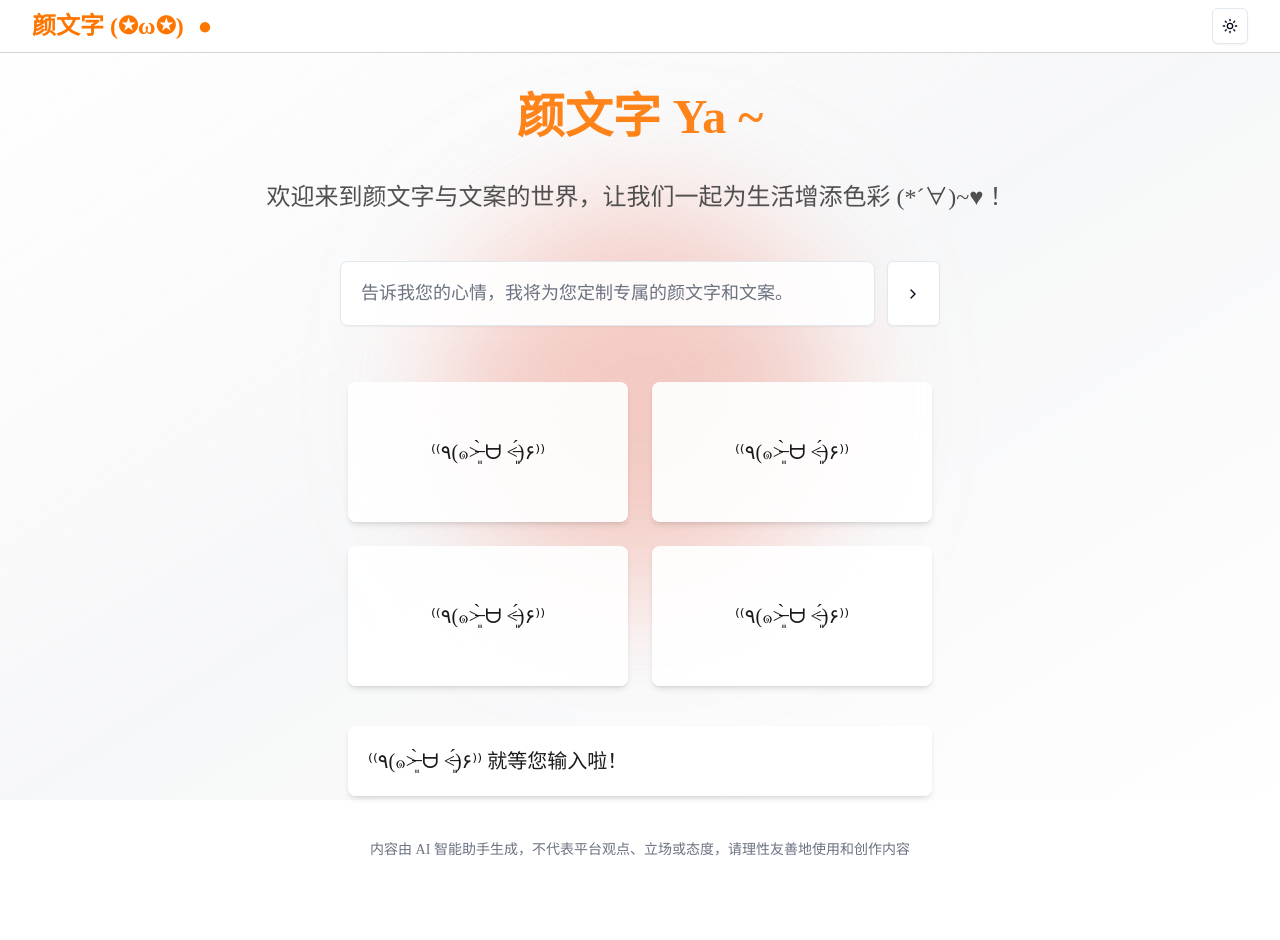
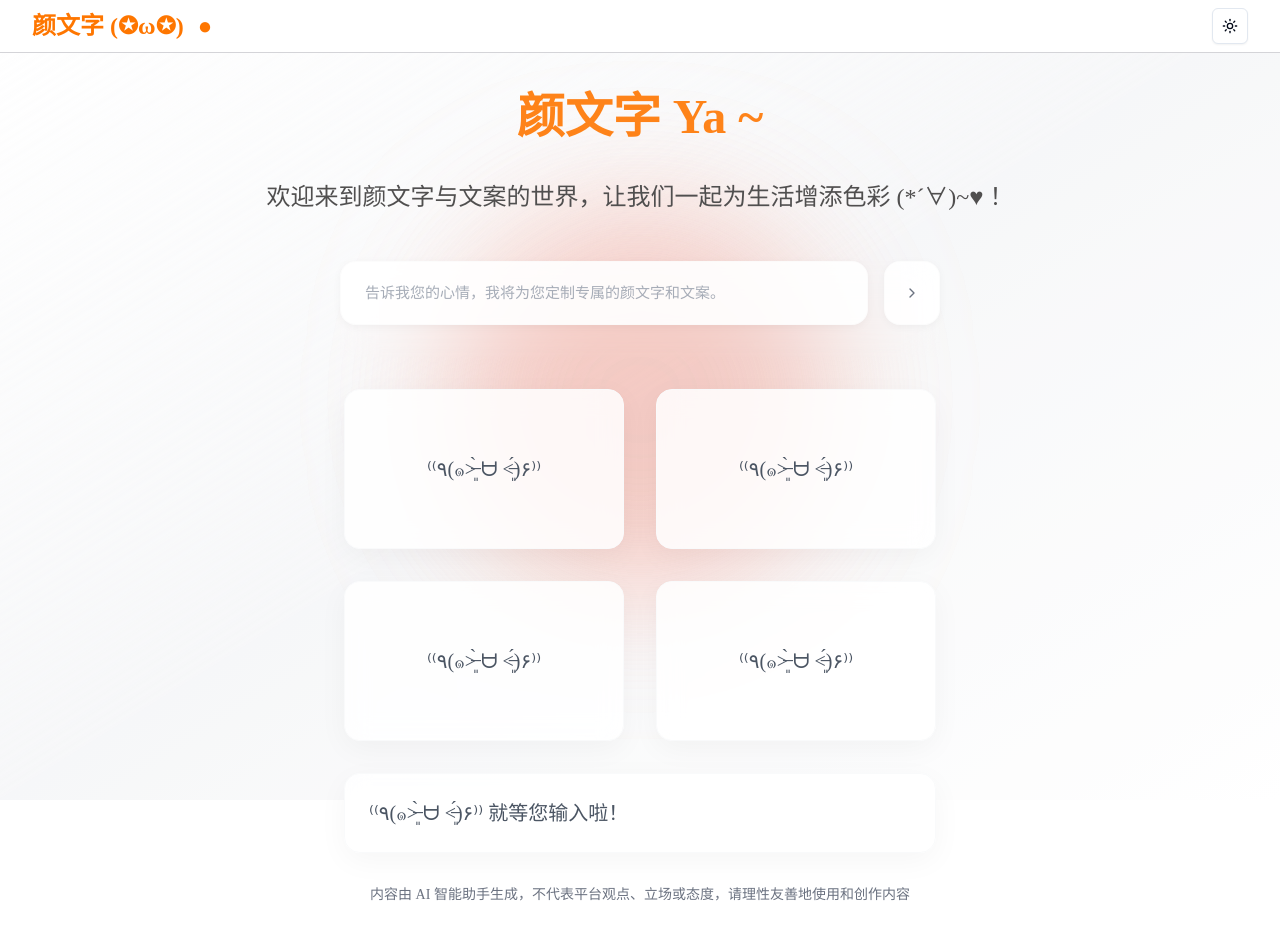
Before and after one commit to LingJueYa/emoticon, a Next.js app: page / in a window 1280 px wide. Shown: the top 940 px of the page. Before the commit the page ends 900 px from the top, so only its background shows below. Built offline with nearby package versions, Linux system fonts and the light colour scheme.

Commit message:
feat(styles) ✨:Update styles

```diff
--- a/src/components/EmojiDisplay.tsx
+++ b/src/components/EmojiDisplay.tsx
@@ -24,25 +24,59 @@ const EmojiDisplay = ({
   const copyToClipboard = (text: string) => {
     navigator.clipboard.writeText(text);
     toast({
-      title: `“ ${text} ” 复制成功啦！`,
+      title: `" ${text} " 复制成功啦！`,
     });
   };
 
   const renderEmojiBlock = (emoji: string) => (
-    <div className="relative p-6 bg-white/90 rounded-lg shadow-md min-h-[140px] min-w-[280px] flex items-center justify-center dark:bg-[#171717]">
+    <div className="
+      relative
+      p-8
+      bg-white/85
+      backdrop-blur-md
+      rounded-2xl
+      shadow-[0_8px_30px_rgb(0,0,0,0.04)]
+      min-h-[160px]
+      min-w-[280px]
+      flex
+      items-center
+      justify-center
+      border
+      border-gray-50
+      transition-all
+      duration-300
+      hover:shadow-[0_8px_30px_rgb(0,0,0,0.06)]
+      hover:bg-white/90
+      dark:bg-[#171717]/90
+      dark:border-gray-800
+      dark:hover:bg-[#171717]/95
+    ">
       {emoji ? (
         <>
           <button
             onClick={() => copyToClipboard(emoji)}
-            className="absolute top-3 right-3 text-gray-600 hover:text-white/60"
+            className="
+              absolute
+              top-4
+              right-4
+              p-2
+              rounded-lg
+              text-gray-400
+              hover:text-gray-600
+              hover:bg-gray-50/50
+              transition-colors
+              duration-200
+              dark:hover:bg-gray-800/50
+              dark:hover:text-gray-300
+            "
             aria-label="复制表情"
           >
-            <Copy size={18} />
+            <Copy size={16} />
           </button>
-          <p className="text-3xl text-center dark:text-white/60">{emoji}</p>
+          <p className="text-4xl text-center text-gray-800 dark:text-white/80">{emoji}</p>
         </>
       ) : (
-        <p className="text-black/90 text-xl dark:text-white/60">
+        <p className="text-gray-600 text-xl dark:text-white/60">
           ⁽⁽٩(๑˃̶͈̀ ᗨ ˂̶͈́)۶⁾⁾
         </p>
       )}
@@ -50,27 +84,60 @@ const EmojiDisplay = ({
   );
 
   return (
-    <div className="space-y-6 mb-3">
-      <div className="grid grid-cols-1 md:grid-cols-2 gap-6 mb-10">
+    <div className="space-y-8">
+      <div className="grid grid-cols-1 md:grid-cols-2 gap-6 lg:gap-8">
         {renderEmojiBlock(emoticon_one)}
         {renderEmojiBlock(emoticon_two)}
         {renderEmojiBlock(emoticon_three)}
         {renderEmojiBlock(emoticon_four)}
       </div>
-      <div className="relative p-5 bg-white/90 rounded-lg shadow-md flex items-center min-h-[70px] dark:bg-[#171717]">
+
+      <div className="
+        relative
+        p-6
+        bg-white/85
+        backdrop-blur-md
+        rounded-2xl
+        shadow-[0_8px_30px_rgb(0,0,0,0.04)]
+        flex
+        items-center
+        min-h-[80px]
+        border
+        border-gray-50
+        transition-all
+        duration-300
+        hover:shadow-[0_8px_30px_rgb(0,0,0,0.06)]
+        hover:bg-white/90
+        dark:bg-[#171717]/90
+        dark:border-gray-800
+        dark:hover:bg-[#171717]/95
+      ">
         {sentence ? (
           <>
-            <p className="flex-grow text-lg dark:text-white/60">{sentence}</p>
+            <p className="flex-grow text-lg text-gray-700 leading-relaxed dark:text-white/80">
+              {sentence}
+            </p>
             <button
               onClick={() => copyToClipboard(sentence)}
-              className="ml-5 text-gray-500 hover:text-gray-700"
+              className="
+                ml-6
+                p-2.5
+                rounded-lg
+                text-gray-400
+                hover:text-gray-600
+                hover:bg-gray-50/50
+                transition-colors
+                duration-200
+                dark:hover:bg-gray-800/50
+                dark:hover:text-gray-300
+              "
               aria-label="复制句子"
             >
-              <Copy size={18} />
+              <Copy size={16} />
             </button>
           </>
         ) : (
-          <p className="text-black/90 text-xl dark:text-white/60">
+          <p className="text-gray-600 text-xl dark:text-white/60">
             ⁽⁽٩(๑˃̶͈̀ ᗨ ˂̶͈́)۶⁾⁾ 就等您输入啦！
           </p>
         )}
--- a/src/components/UserInput.tsx
+++ b/src/components/UserInput.tsx
@@ -50,16 +50,41 @@ const UserInput = ({ onEmojiResponse }: UserInputProps) => {
   return (
     <form
       onSubmit={handleSubmit(onSubmit)}
-      className="flex items-center space-x-3 w-full h-[65px] mb-6 rounded-lg"
+      className="flex items-center gap-4 w-full h-[64px] mb-8 relative"
     >
       <Input
         type="text"
         placeholder="告诉我您的心情，我将为您定制专属的颜文字和文案。"
         {...register("emojiDescription")}
-        className="flex-grow h-full bg-white/90 rounded-lg px-5 py-2 text-lg focus:outline-none placeholder:text-gray-500  dark:bg-[#171717] dark:placeholder:text-white/60 dark:text-white/70"
+        className="
+          flex-grow
+          h-full
+          bg-white/90
+          backdrop-blur-md
+          rounded-2xl
+          px-6
+          text-[15px]
+          border
+          border-gray-100/30
+          shadow-[0_2px_8px_rgba(0,0,0,0.04)]
+          focus:outline-none
+          focus:ring-1
+          focus:ring-gray-100/50
+          focus:border-gray-200/50
+          focus:bg-white/95
+          placeholder:text-gray-400/90
+          dark:bg-[#1a1a1a]/85
+          dark:border-gray-800/40
+          dark:focus:ring-gray-700/30
+          dark:focus:border-gray-700/50
+          dark:placeholder:text-gray-500
+          dark:text-white/90
+          transition-all
+          duration-300
+        "
       />
       {errors.emojiDescription && (
-        <span className="text-red-500 text-sm absolute -bottom-6 left-0">
+        <span className="text-red-500/90 text-[13px] absolute -bottom-6 left-2">
           {errors.emojiDescription.message}
         </span>
       )}
@@ -68,12 +93,27 @@ const UserInput = ({ onEmojiResponse }: UserInputProps) => {
         variant="outline"
         size="icon"
         disabled={isLoading}
-        className="w-[60px] h-full rounded-lgdark:bg-[#171717]"
+        className="
+          w-[64px]
+          h-full
+          rounded-2xl
+          bg-white/90
+          backdrop-blur-md
+          border
+          border-gray-100/30
+          shadow-[0_2px_8px_rgba(0,0,0,0.04)]
+          hover:bg-orange-50/50
+          dark:bg-[#1a1a1a]/85
+          dark:border-gray-800/40
+          dark:hover:bg-gray-800/40
+          transition-all
+          duration-300
+        "
       >
         {isLoading ? (
-          <span className="animate-spin text-2xl">⏳</span>
+          <span className="animate-spin text-xl">⏳</span>
         ) : (
-          <ChevronRight className="h-5 w-5" />
+          <ChevronRight className="h-5 w-5 text-gray-500 dark:text-white/70" />
         )}
       </Button>
     </form>
```
